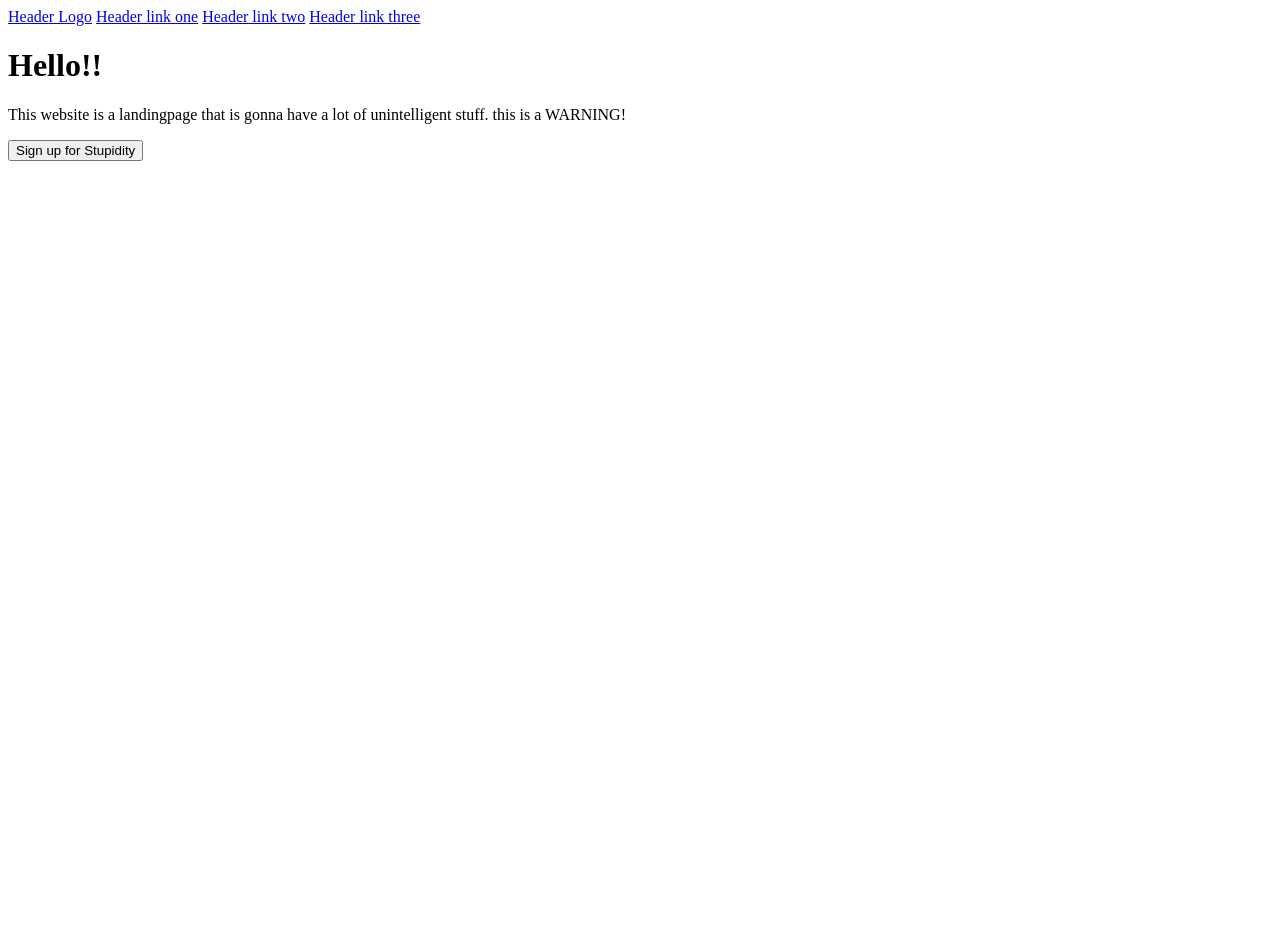
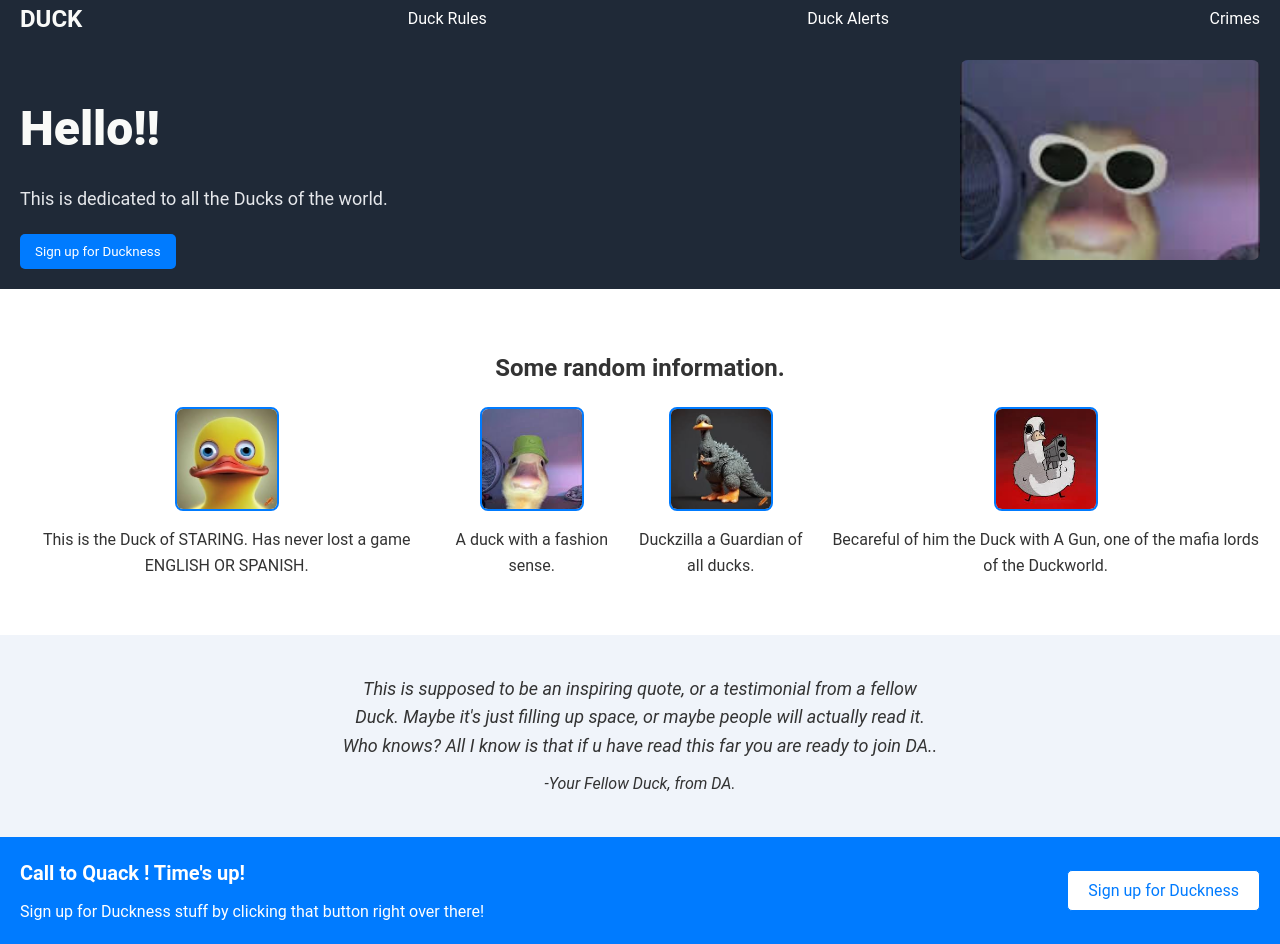
Before and after one commit to Draken777/landingpage, a plain HTML site: page index.html in a window 1280 px wide. Before the commit the page ends 800 px from the top, so only its background shows below. Drawn offline with Linux system fonts and the light colour scheme.

Commit message:
Finished the landing page for ducks

```diff
--- a/index.html
+++ b/index.html
@@ -4,14 +4,15 @@
     <meta charset="UTF-8">
     <meta name="viewport" content="width=device-width, initial-scale=1.0">
     <title>LandingPage</title>
+    <link rel="stylesheet" href="style.css">
 </head>
 <body>
     <!-- Nav bar START-->
     <nav class="container">
-        <a href="#" class="logo">Header Logo</a>
-        <a href="#">Header link one</a>
-        <a href="#">Header link two</a>
-        <a href="#">Header link three</a>
+        <div class="logo">DUCK</div>
+        <div class="link">Duck Rules</div>
+        <div class="link">Duck Alerts</div>
+        <div class="link">Crimes</div>
     </nav>
     <!-- Nav bar END-->
 
@@ -20,15 +21,55 @@
         <div class="left-box">
             <h1>Hello!!</h1>
             <p>
-                This website is a landingpage that is gonna have a lot of unintelligent stuff.
-                this is a WARNING!
+                This is dedicated to all the Ducks of the world.
             </p>
-            <button>Sign up for Stupidity</button>
+            <button>Sign up for Duckness</button>
         </div>
         <div class="right-box">
-            <img src="">
+            <img src="images/sunglassesduck.jpeg">
         </div>
      </div>
      <!-- HERO END-->
+
+     <section class="info-section">
+        <h2>Some random information.</h2>
+        <div class="info-cards">
+            <div class="card">
+                <div class="illustration"><img src="images/staringduck.jpeg"></div>
+                <p>This is the Duck of STARING.
+                    Has never lost a game ENGLISH OR SPANISH.
+                </p>
+            </div>
+            <div class="card">
+                <div class="illustration"><img src="images/hatduck.jpeg"></div>
+                <p>A duck with a fashion sense.</p>
+            </div>
+            <div class="card">
+                <div class="illustration"><img src="images/duckzilla.jpeg"></div>
+                <p>Duckzilla a Guardian of all ducks.</p>
+            </div>
+            <div class="card">
+                <div class="illustration"><img src="images/gunduck.jpeg"></div>
+                <p>Becareful of him the Duck with A Gun, one of the mafia lords of the Duckworld.</p>
+            </div>
+        </div>
+    </section>
+
+    <section class="quote-section">
+        <blockquote>
+            This is supposed to be an inspiring quote, or a testimonial from a fellow Duck.
+            Maybe it's just filling up space, or maybe people will actually read it.
+            Who knows? All I know is that if u have read this far you are ready to join DA..
+        </blockquote>
+        <cite>-Your Fellow Duck, from DA.</cite>
+    </section>
+
+    <section class="cta-section">
+        <div class="cta-content">
+            <h2>Call to Quack ! Time's up!</h2>
+            <p>Sign up for Duckness stuff by clicking that button right over there!</p>
+        </div>
+        <button class="cta-button">Sign up for Duckness</button>
+    </section>
 </body>
 </html>
--- a/style.css
+++ b/style.css
@@ -0,0 +1,174 @@
+* {
+    font-family: 'Roboto';
+
+}
+.body {
+    margin: 0px;
+}
+.container {
+    display: flex;
+    justify-content: space-between;
+    align-items: center;
+    padding: 0 20px;
+    background-color: #1f2937;
+    color: white;
+}
+
+.logo {
+    font-size: 24px;
+    color: #f9faf8;
+    font-weight: bold;
+}
+
+.link {
+    margin-left: 15px;
+}
+
+.container .link + .link {
+    margin-left: 10px;
+}
+
+.Hero-container {
+    display: flex;
+    justify-content: space-between;
+    align-items: center;
+    padding: 20px;
+    background-color: #1f2937;
+}
+
+.left-box {
+    flex: 1;
+    padding-right: 20px;
+}
+
+.left-box h1 {
+    font-size: 48px;
+    margin-bottom: 10px;
+    color: #f9faf8;
+    font-weight: 900;
+}
+
+.left-box p {
+    font-size: 18px;
+    margin-bottom: 20px;
+    color: #e5e7eb;
+}
+
+.left-box button {
+    background-color: #007bff;
+    color: white;
+    border: none;
+    padding: 10px 15px;
+    border-radius: 5px;
+    cursor: pointer;
+}
+
+.right-box {
+    flex-shrink: 0;
+}
+
+.right-box img {
+    width: 300px;
+    height: 200px;
+    object-fit: cover;
+    border-radius: 8px;
+}
+
+/* General Reset */
+body {
+    margin: 0;
+    font-family: Arial, sans-serif;
+    color: #333;
+    line-height: 1.6;
+}
+
+/* Info Section */
+.info-section {
+    text-align: center;
+    padding: 40px 20px;
+    background-color: #fff;
+}
+
+.info-section h2 {
+    font-size: 24px;
+    margin-bottom: 20px;
+}
+
+.info-cards {
+    display: flex;
+    justify-content: center;
+    gap: 20px;
+    margin-top: 20px;
+}
+
+.card {
+    text-align: center;
+}
+
+.illustration {
+    width: 100px;
+    height: 100px;
+    border: 2px solid #007bff;
+    border-radius: 8px;
+    margin: 0 auto 10px;
+    overflow: hidden;
+    display: flex;
+    justify-content: center;
+    align-items: center;
+}
+
+.illustration img {
+    width: 100%;
+    height: 100%;
+    object-fit: cover;
+}
+
+/* Quote Section */
+.quote-section {
+    text-align: center;
+    padding: 40px 20px;
+    background-color: #f0f4fa;
+    font-style: italic;
+}
+
+.quote-section blockquote {
+    font-size: 18px;
+    margin: 0 auto 10px;
+    max-width: 600px;
+}
+
+.quote-section cite {
+    display: block;
+    font-size: 16px;
+    margin-top: 10px;
+}
+
+/* CTA Section */
+.cta-section {
+    display: flex;
+    justify-content: space-between;
+    align-items: center;
+    padding: 20px;
+    background-color: #007bff;
+    color: #fff;
+}
+
+.cta-content h2 {
+    margin: 0 0 10px;
+    font-size: 20px;
+}
+
+.cta-content p {
+    margin: 0;
+    font-size: 16px;
+}
+
+.cta-button {
+    background-color: #fff;
+    color: #007bff;
+    border: 1px solid #007bff;
+    padding: 10px 20px;
+    border-radius: 5px;
+    cursor: pointer;
+    font-size: 16px;
+}
```
Also changed, not shown: images/duckzilla.jpeg (added), images/gunduck.jpeg (added), images/hatduck.jpeg (added), images/staringduck.jpeg (added), images/sunglassesduck.jpeg (added).
